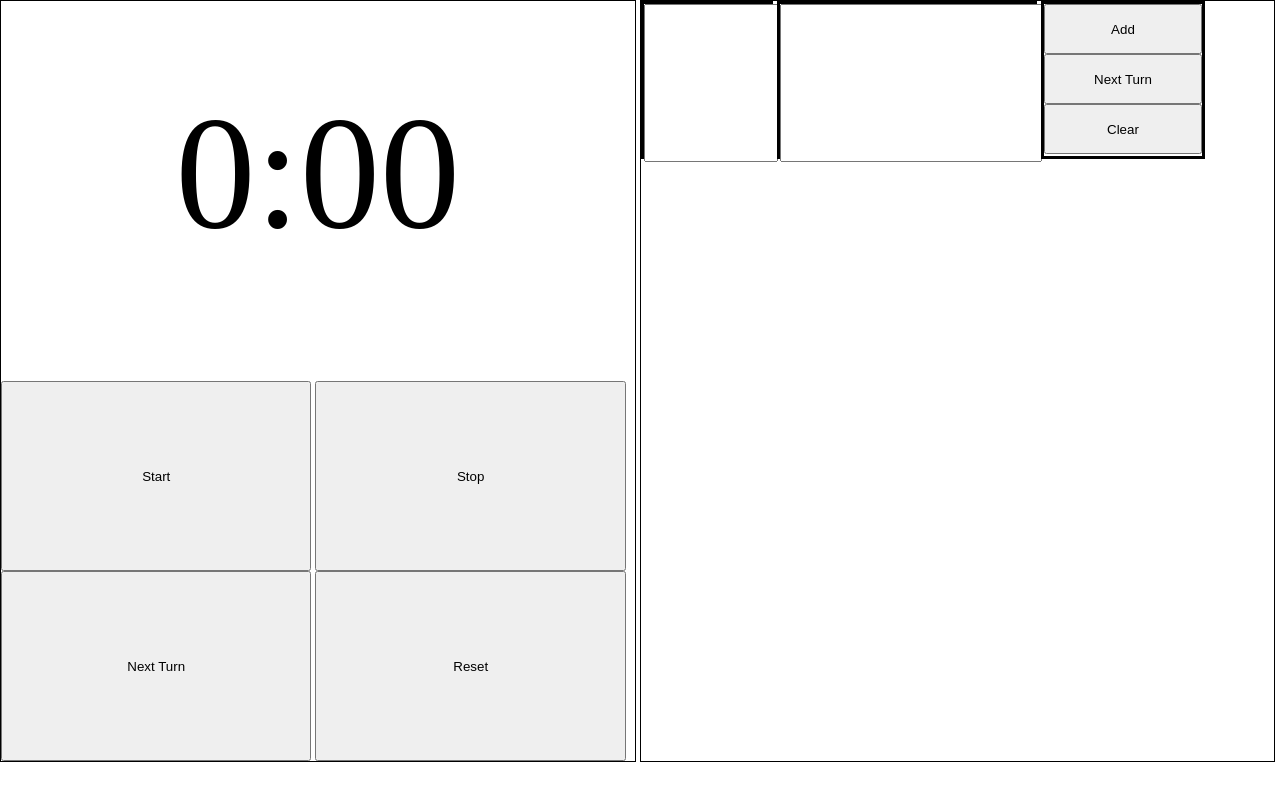
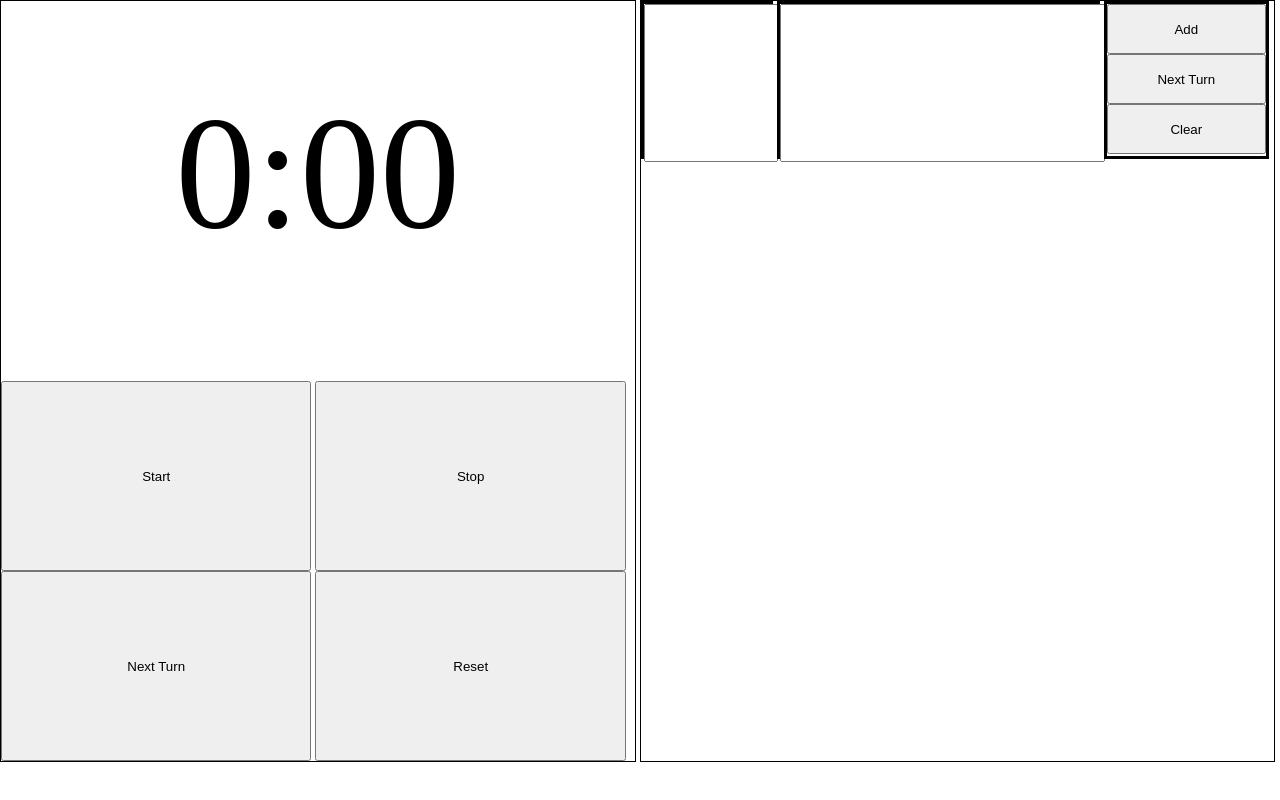
Before and after one commit to Bfolefack/HTML, a plain HTML site: page DND_Tools/TurnTimerandInitiative.html in a window 1280 px wide. Drawn offline with Linux system fonts and the light colour scheme.

Commit message:
fixed spacing on initiative

```diff
--- a/DND_Tools/TurnTimerandInitiative.html
+++ b/DND_Tools/TurnTimerandInitiative.html
@@ -67,10 +67,10 @@
         <div style=" display: inline-block; padding:0; width: 49.5%; height: 95vh; overflow: visible; border: solid 0.1px black;" class="stick-sides" >
             <div style="width:100%; height: 20%;" class>
                 <div  style="width: 20%; height: 100%; display: inline-block; overflow:visible;" class="initiative-entry">
-                    <input type="number" id="initiatveNumberInput" style="width: 100%; height:100%; font-size: 10vh;" >
+                    <input type="number" id="initiatveNumberInput" style="width: 100%; height:100%; font-size: 10vh;">
                 </div>
-                <div  style="width: 40%; height: 100%; display: inline-block; overflow:visible; " class="initiative-entry">
-                    <input type="text" id="initiatveNameInput" style="width: 100%; height:100%; font-size: 10vh;" >
+                <div  style="width: 50%; height: 100%; display: inline-block; overflow:visible; " class="initiative-entry">
+                    <input type="text" id="initiatveNameInput" style="width: 100%; height:100%; font-size: 10vh;">
                 </div>
                 <div  style="width: 25%; height: 100%; display: inline-block; overflow:visible;" class="initiative-entry">
                     <button style="width: 100%; height: 33%; overflow:visible" onclick="addElement();">Add</button>
@@ -91,6 +91,7 @@
         var map = new Map();
         var offset = 0;
         startTimer();
+        getElementById("initiatveNumberInput").value = 20;
 
         function startTimer(){
                 var timer = setInterval(function(){
```
